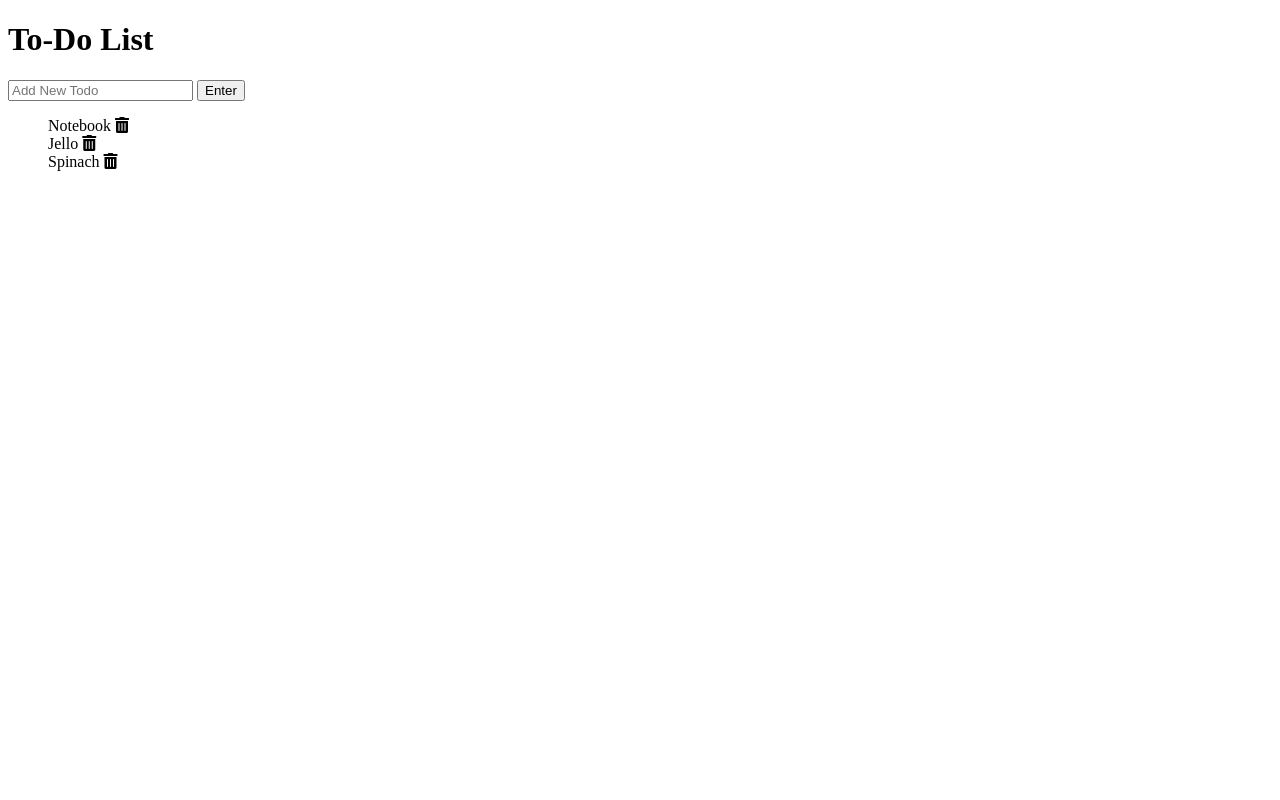
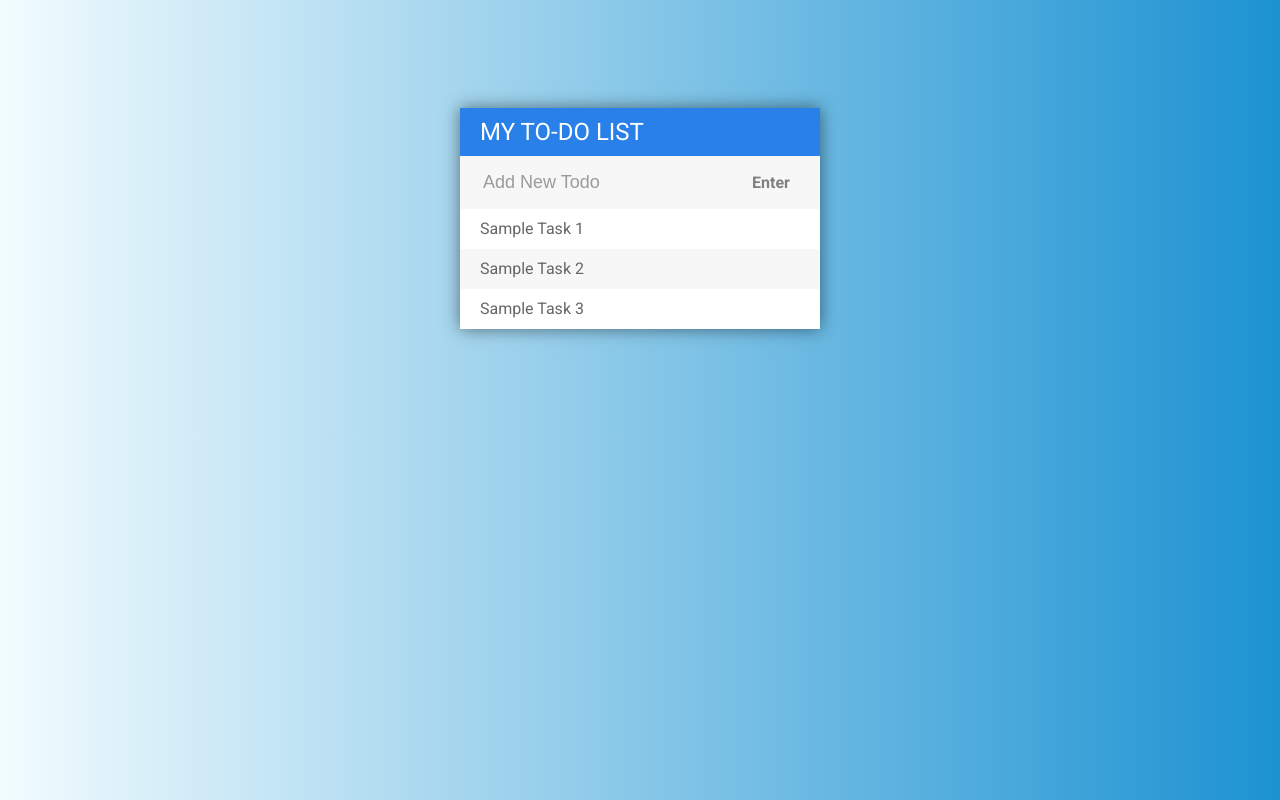
Before and after one commit to Trishachi/TodoListJS, a plain HTML site: page index.html in a window 1280 px wide. Drawn offline with Linux system fonts and the light colour scheme.

Commit message:
Styling Completed

```diff
--- a/index.html
+++ b/index.html
@@ -3,17 +3,20 @@
 <head>
 	<title>Javascript + DOM</title>
 	<link rel="stylesheet" type="text/css" href="style.css">
+	<link href="https://fonts.googleapis.com/css?family=Roboto:400,500,700&display=swap" rel="stylesheet">
 	<link rel="stylesheet" href="https://use.fontawesome.com/releases/v5.8.2/css/all.css" integrity="sha384-oS3vJWv+0UjzBfQzYUhtDYW+Pj2yciDJxpsK1OYPAYjqT085Qq/1cq5FLXAZQ7Ay" crossorigin="anonymous">
 </head>
 <body>
-	<h1>To-Do List</h1>
-	<input id="userinput" type="text" placeholder="Add New Todo">
-	<button id="enter">Enter</button>
-	<ul>
-		<li class="bold red" random="23">Notebook<span> <i class="fas fa-trash-alt"></i> </span></li>
-		<li>Jello<span> <i class="fas fa-trash-alt"></i> </span></li>
-		<li>Spinach<span> <i class="fas fa-trash-alt"></i> </span></li>
-	</ul>
+	<div id = "container">
+		<h1>My To-Do List</h1>
+		<input id="userinput" type="text" placeholder="Add New Todo">
+		<button id="enter">Enter</button>
+		<ul>
+			<li><span> <i class="fas fa-trash-alt"></i> </span>Sample Task 1</li>
+			<li><span> <i class="fas fa-trash-alt"></i> </span>Sample Task 2</li>
+			<li><span> <i class="fas fa-trash-alt"></i> </span>Sample Task 3</li>
+		</ul>
+	</div>
 	<script type="text/javascript" src="script.js"></script>
 </body>
 </html>
--- a/script.js
+++ b/script.js
@@ -14,10 +14,10 @@ function createListElement() {
 
 	icon.classList.add('fas', 'fa-trash-alt');
 	span.appendChild(icon);
+	ul.appendChild(li).append(span);
 	li.appendChild(document.createTextNode(input.value));
-	li.appendChild(span);
-	ul.appendChild(li);
 	input.value = "";
+	// li.appendChild(span);
 }
 
 //functions for creating new tasks
--- a/style.css
+++ b/style.css
@@ -1,29 +1,102 @@
 /* Glogal Styles */
+body {
+  display: flex;
+  justify-content: center;
+  font-family: Roboto;
+  background: #1c92d2;  /* fallback for old browsers */
+  background: -webkit-linear-gradient(to right, #f2fcfe, #1c92d2);  /* Chrome 10-25, Safari 5.1-6 */
+  background: -webkit-linear-gradient(left, #f2fcfe, #1c92d2);
+  background: -o-linear-gradient(left, #f2fcfe, #1c92d2);
+  background: linear-gradient(to right, #f2fcfe, #1c92d2); /* W3C, IE 10+/ Edge, Firefox 16+, Chrome 26+, Opera 12+, Safari 7+ */
+}
+
+h1 {
+  background: #2980e9;
+  color: white;
+  margin: 0;
+  padding: 10px 20px;
+  text-transform: uppercase;
+  font-size: 24px;
+  font-weight: 400;
+}
+
+ul {
+  list-style: none;
+  margin: 0;
+  padding: 0;
+}
+
 li {
-  list-style: none;
+  background: #ffffff;
+  height: 40px;
+  line-height: 40px;
+  color: #666;
   cursor: pointer;
 }
 
-.coolTitle {
-  text-align: center;
-  font-family: 'Oswald', Helvetica, sans-serif;
-  font-size: 40px;
-  transform: skewY(-10deg);
-  letter-spacing: 4px;
-  word-spacing: -8px;
-  color: tomato;
-  text-shadow:
-    -1px -1px 0 firebrick,
-    -2px -2px 0 firebrick,
-    -3px -3px 0 firebrick,
-    -4px -4px 0 firebrick,
-    -5px -5px 0 firebrick,
-    -6px -6px 0 firebrick,
-    -7px -7px 0 firebrick,
-    -8px -8px 0 firebrick,
-    -30px 20px 40px dimgrey;
+li:nth-child(2n){
+  background: #f7f7f7;
 }
 
+li:hover span {
+  width: 40px;
+  opacity: 1.0;
+}
+
+input {
+  font-size: 18px;
+  color: #2980e9;
+  background-color: #f7f7f7;
+  /* width: 100%; */
+  padding:13px 13px 13px 20px;
+   -webkit-box-sizing: border-box;
+           box-sizing: border-box;
+  border: 3px solid rgba(0,0,0,0);
+}
+
+input:focus {
+  background: white;
+  border: 3px solid #2980e9;
+  outline: none;
+}
+
+::placeholder {
+  opacity: 0.7;
+}
+
+button {
+    background: transparent;
+    color: gray;
+    padding: 15px;
+    width: 20%;
+    font: 600 16px Roboto;
+    border: none;
+    cursor: pointer;
+}
+
+span {
+  background: #e74c3c;
+  height: 40px;
+  margin-right: 20px;
+  text-align: center;
+  color: white;
+  width: 0;
+  display: inline-block;
+  transition: 0.2s linear;
+  opacity: 0;
+}
+
+
+/* Todo List Styles  */
+#container {
+  margin: 100px auto;
+  width: 360px;
+  background: #f7f7f7;
+  box-shadow: 0 0 1em rgba(0,0,1,0.5);
+}
+
+
 .done {
+  color: gray;
   text-decoration: line-through;
 }
```
